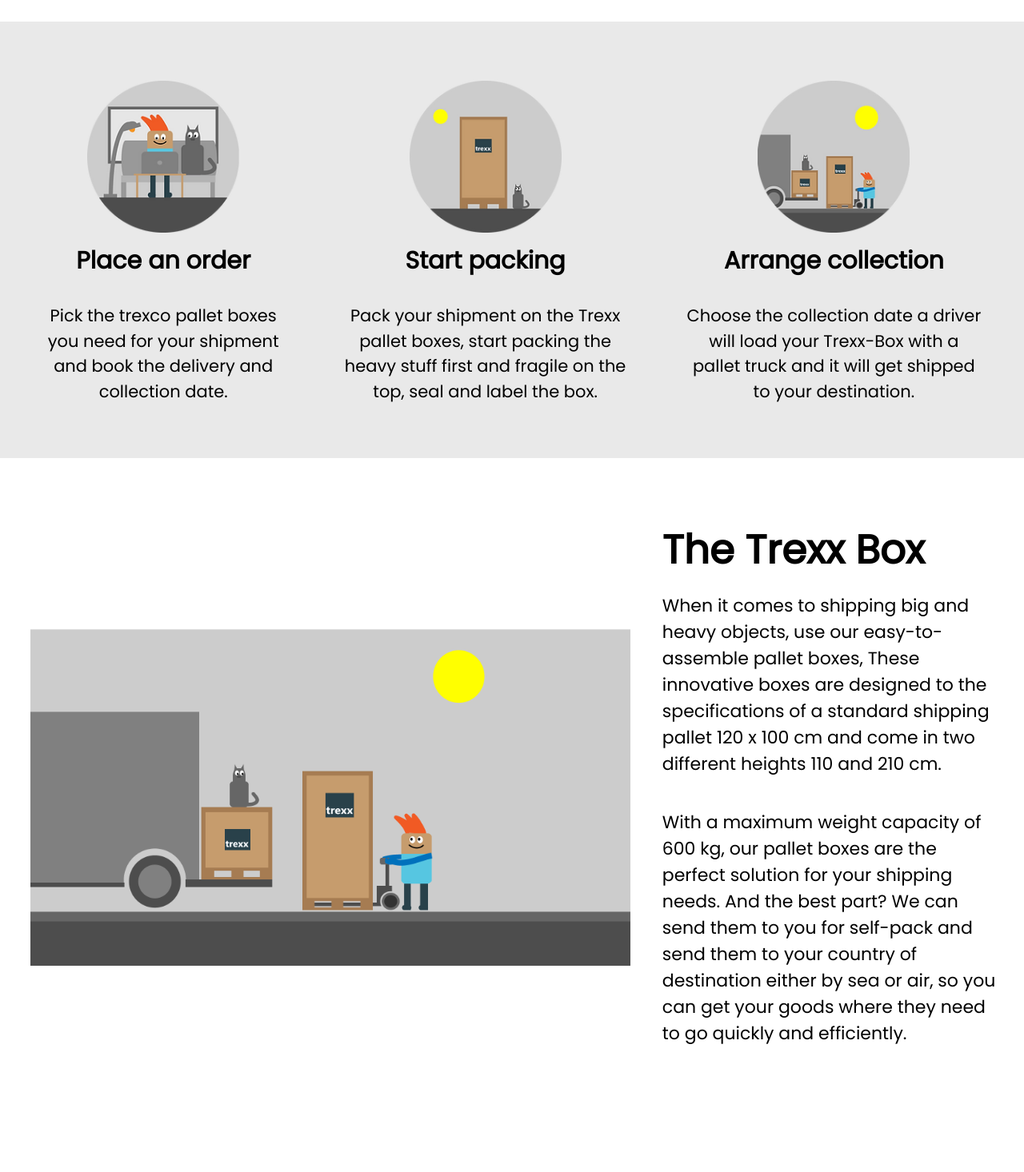
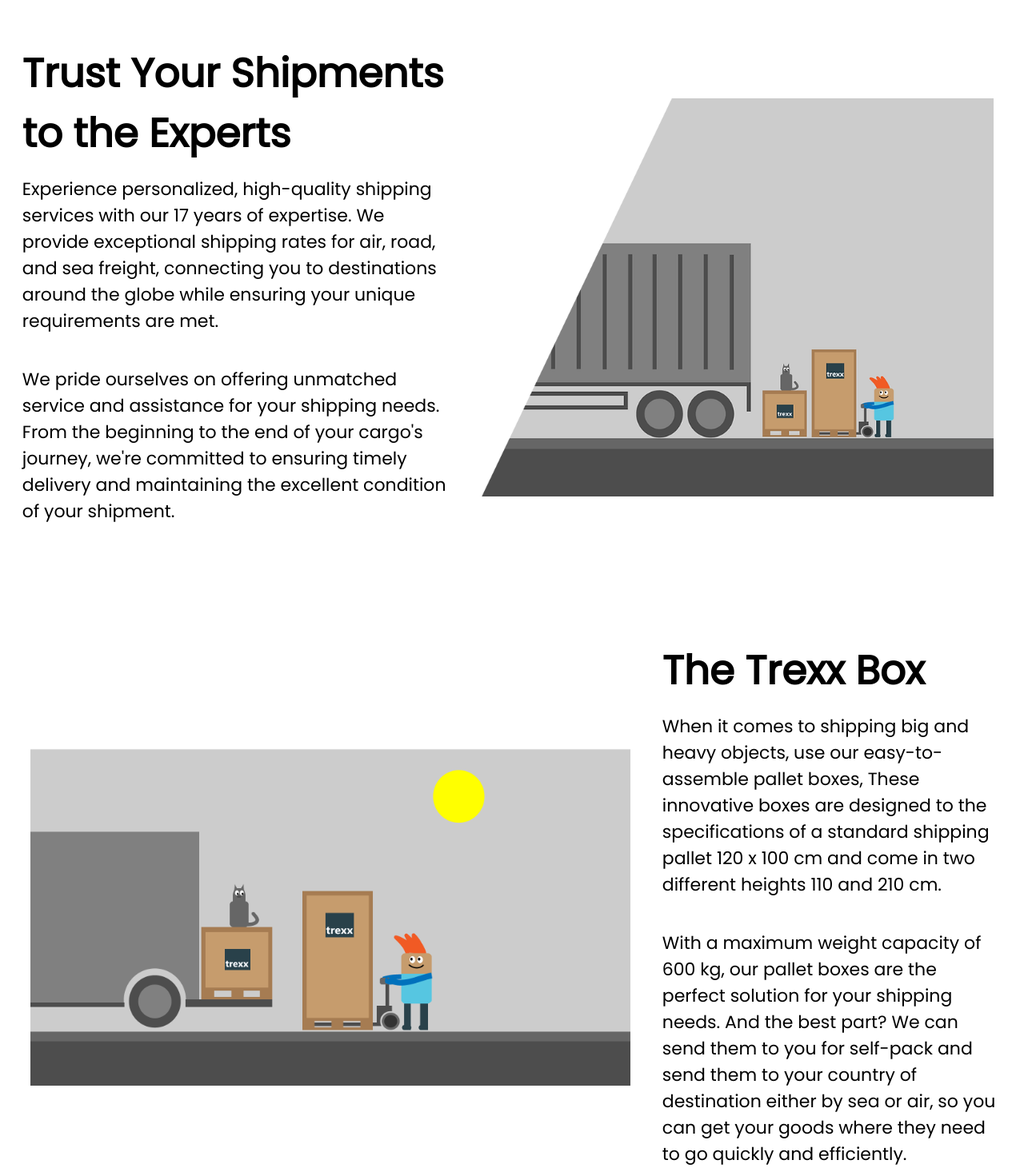
Before and after one commit to holguin4857/trexco, a Next.js app: page / in a window 1280 px wide. Shown: the part 480-1946 px from the top of the page at 80% size. Built offline with nearby package versions, Linux system fonts and the light colour scheme.

Commit message:
hero-text

```diff
--- a/pages/index.js
+++ b/pages/index.js
@@ -20,14 +20,67 @@
           <h1>Uncomplicate your Shipping</h1>
 
           <p>
-            Choose Trexco for Flexible, Cost-effective, and Reliable Transport of Pallets, Crates,
-            and Containers via Air, Sea, or Land
+            Choose Trexco for Flexible, Cost-effective, and Reliable Transport
+            of Pallets, Crates, and Containers via Air, Sea, or Land
           </p>
           <button className="button">
             <Link href="https://trexco.involve.me/trexco-personalized-quote">
               Book now
             </Link>
           </button>
+        </div>
+      </div>
+
+      <div className="container">
+        <div className="content">
+          <h2>Trust Your Shipments to the Experts</h2>
+          <p>
+            Experience personalized, high-quality shipping services with our 17
+            years of expertise. We provide exceptional shipping rates for air,
+            road, and sea freight, connecting you to destinations around the
+            globe while ensuring your unique requirements are met.
+          </p>
+          <p>
+            We pride ourselves on offering unmatched service and assistance for
+            your shipping needs. From the beginning to the end of your cargo's
+            journey, we're committed to ensuring timely delivery and maintaining
+            the excellent condition of your shipment.
+          </p>
+        </div>
+        <div className="image">
+          <Image
+            src="/images/container1.png"
+            alt="loading"
+            width={640}
+            height={498}
+          />
+        </div>
+      </div>
+
+      <div className="container">
+        <div className="image">
+          <Image
+            src="/images/man-and-truck.png"
+            alt="loading"
+            width={750}
+            height={422}
+          />
+        </div>
+        <div className="content">
+          <h2>The Trexx Box</h2>
+          <p>
+            When it comes to shipping big and heavy objects, use our
+            easy-to-assemble pallet boxes, These innovative boxes are designed
+            to the specifications of a standard shipping pallet 120 x 100 cm and
+            come in two different heights 110 and 210 cm.
+          </p>
+          <p>
+            With a maximum weight capacity of 600 kg, our pallet boxes are the
+            perfect solution for your shipping needs. And the best part? We can
+            send them to you for self-pack and send them to your country of
+            destination either by sea or air, so you can get your goods where
+            they need to go quickly and efficiently.
+          </p>
         </div>
       </div>
 
@@ -74,33 +127,6 @@
       </div>
 
       <div className="container">
-        <div className="image">
-          <Image
-            src="/images/man-and-truck.png"
-            alt="loading"
-            width={750}
-            height={422}
-          />
-        </div>
-        <div className="content">
-          <h2>The Trexx Box</h2>
-          <p>
-            When it comes to shipping big and heavy objects, use our
-            easy-to-assemble pallet boxes, These innovative boxes are designed
-            to the specifications of a standard shipping pallet 120 x 100 cm and
-            come in two different heights 110 and 210 cm.
-          </p>
-          <p>
-            With a maximum weight capacity of 600 kg, our pallet boxes are the
-            perfect solution for your shipping needs. And the best part? We can
-            send them to you for self-pack and send them to your country of
-            destination either by sea or air, so you can get your goods where
-            they need to go quickly and efficiently.
-          </p>
-        </div>
-      </div>
-
-      <div className="container">
         <div className="content">
           <h2>Container shipping</h2>
           <p>Affordable and Flexible Container Shipping Options for you</p>
@@ -112,8 +138,8 @@
           <p>
             We have 17 years of experience as freight forwarders, and we are
             commited to providing you the highest level of service and support.
-            From start to finish, we will be there to ensure that your cargo
-            arrives at its destination on time and in excellent condition.
+            From start to finish, we will be there to ensure that your container
+            arrives at its destination on schedule and in excellent condition.
           </p>
         </div>
         <div className="image">
```
